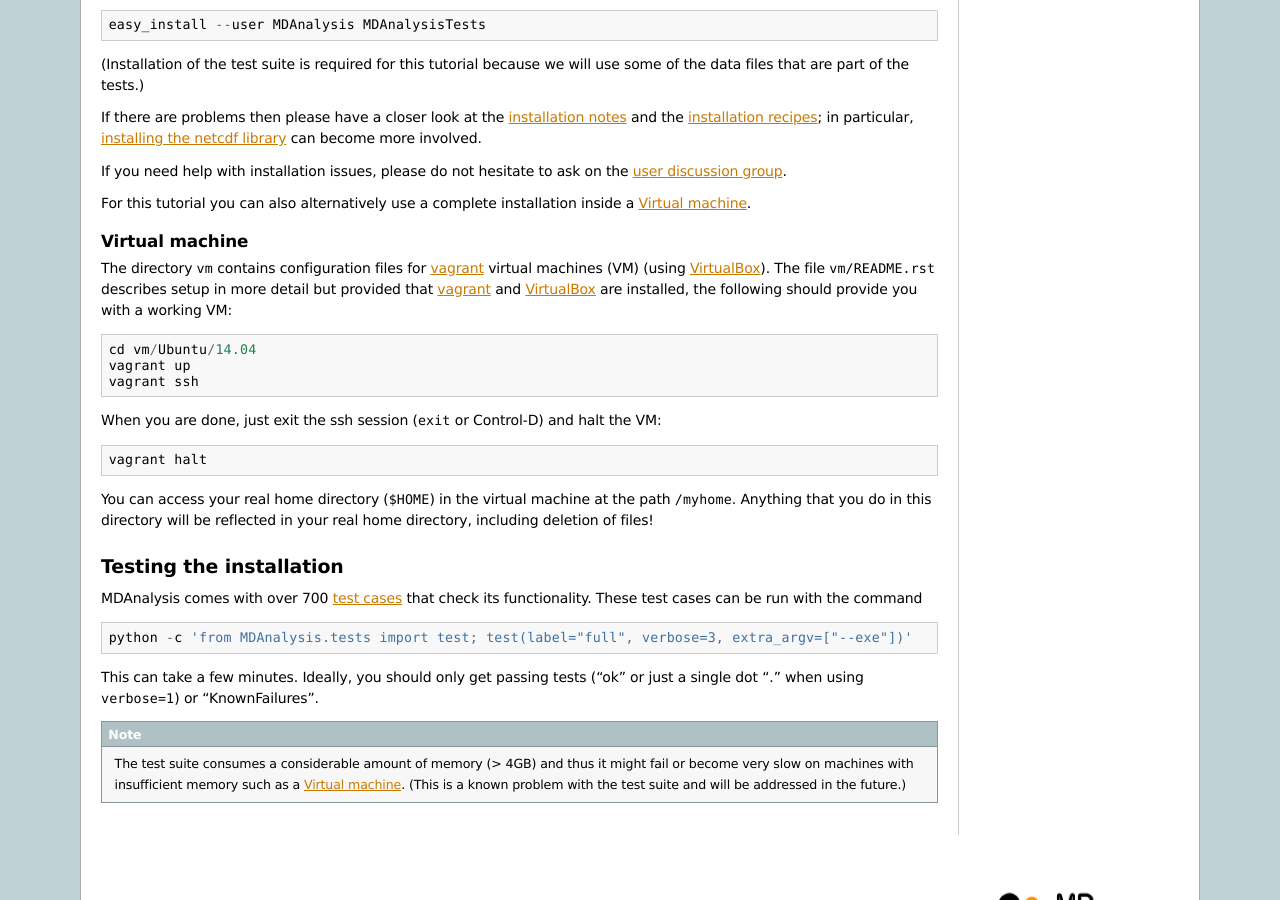
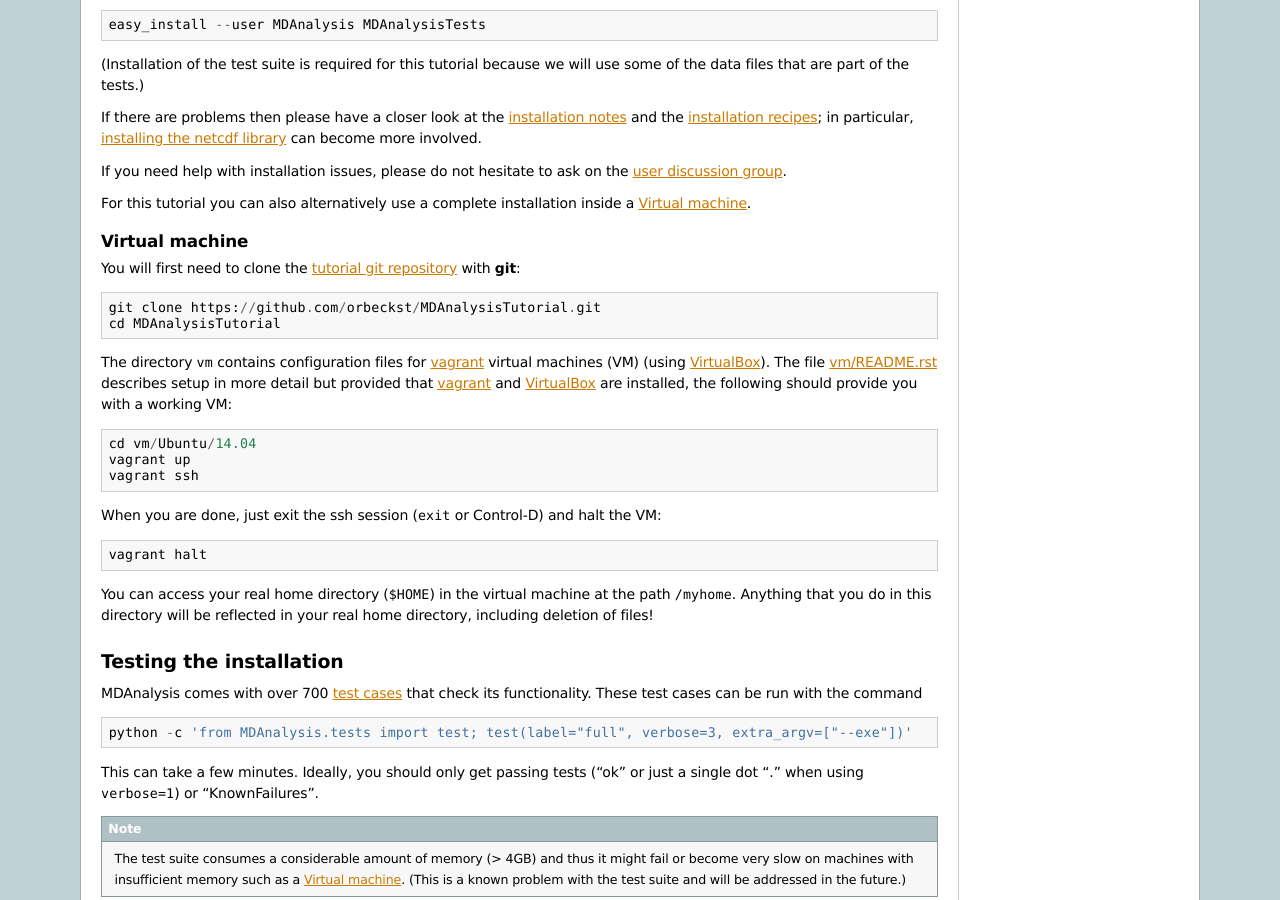
Before and after one commit to Becksteinlab/MDAnalysis-workshop, a Sphinx documentation site: the page built from doc/sphinx/installation.rst, in a window 1280 px wide and 900 px high, scrolled down 531 px. Built offline with Sphinx 7.4.7, drawn with Linux system fonts in a browser that asks for light colours.

Commit message:
added clone/repo instructions to installation

```diff
--- a/doc/sphinx/installation.rst
+++ b/doc/sphinx/installation.rst
@@ -63,14 +63,22 @@ installation inside a :ref:`virtual-machine`.
 .. _installation recipes: https://code.google.com/p/mdanalysis/wiki/InstallRecipes
 .. _installing the netcdf library: https://code.google.com/p/mdanalysis/wiki/netcdf
 .. _user discussion group: http://groups.google.com/group/mdnalysis-discussion
+.. _tutorial git repository: https://github.com/orbeckst/MDAnalysisTutorial
+.. _`vm/README.rst`: https://github.com/orbeckst/MDAnalysisTutorial/tree/master/vm
 
 .. _virtual-machine:
 
 Virtual machine
 ---------------
 
+You will first need to clone the `tutorial git repository`_ with
+:program:`git`::
+
+  git clone https://github.com/orbeckst/MDAnalysisTutorial.git
+  cd MDAnalysisTutorial
+
 The directory ``vm`` contains configuration files for `vagrant`_
-virtual machines (VM) (using `VirtualBox`_). The file ``vm/README.rst``
+virtual machines (VM) (using `VirtualBox`_). The file `vm/README.rst`_
 describes setup in more detail but provided that `vagrant`_ and
 `VirtualBox`_ are installed, the following should provide you with a
 working VM::
```
